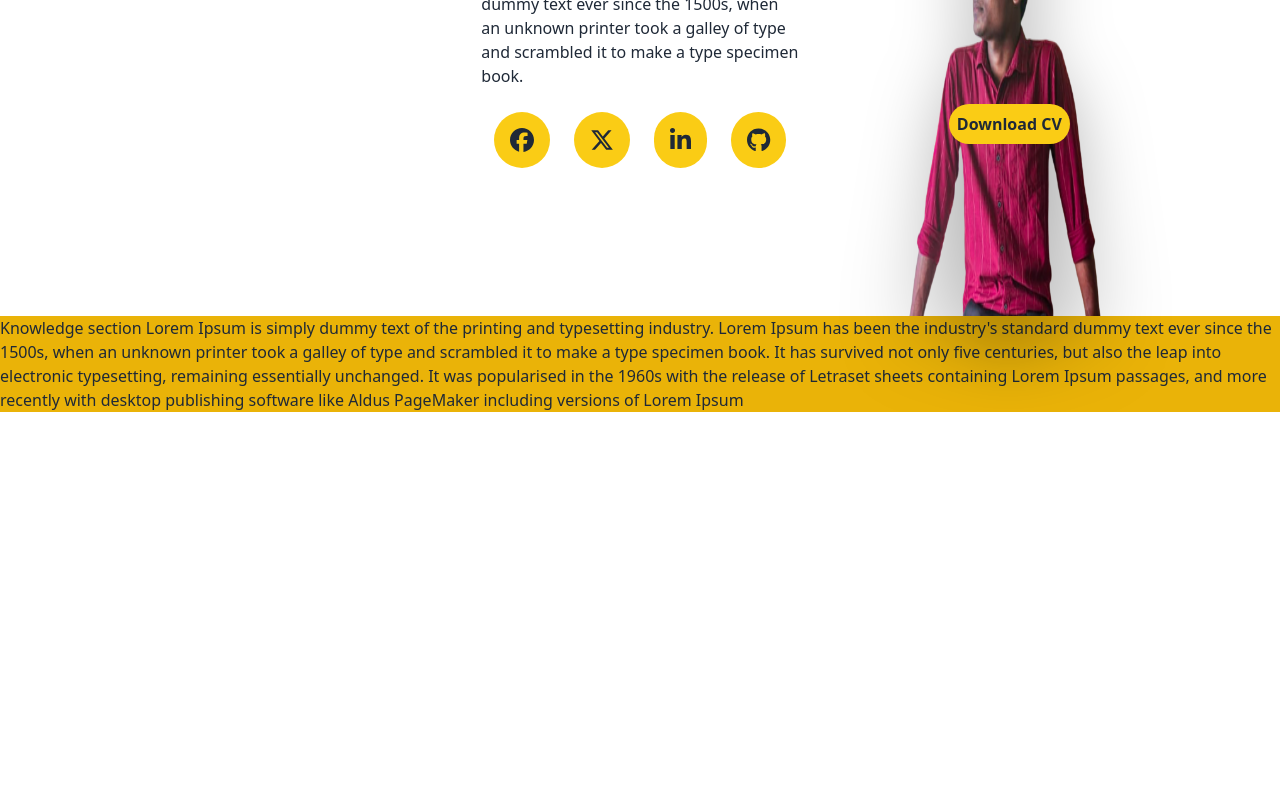
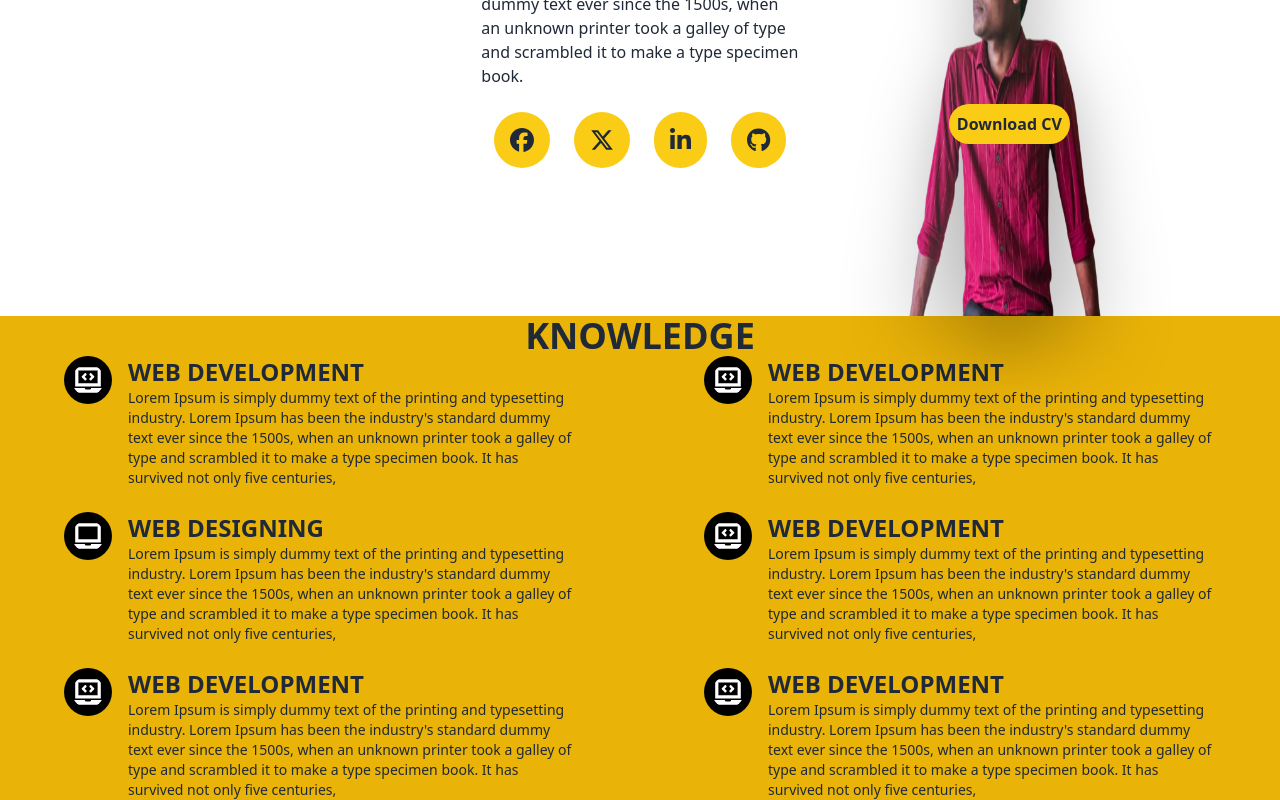
Before and after one commit to Abhi-raam/Portfolio, a React (Vite) app: page / in a window 1280 px wide. Shown: the part 1028-1828 px from the top of the page. Before the commit the page ends 1440 px from the top, so only its background shows below. Built offline with nearby package versions, Linux system fonts and the light colour scheme.

Commit message:
Knowledge section added

```diff
--- a/package.json
+++ b/package.json
@@ -15,7 +15,8 @@
     "@fortawesome/free-solid-svg-icons": "^6.4.2",
     "@fortawesome/react-fontawesome": "^0.2.0",
     "react": "^18.2.0",
-    "react-dom": "^18.2.0"
+    "react-dom": "^18.2.0",
+    "react-icons": "^4.11.0"
   },
   "devDependencies": {
     "@types/react": "^18.2.15",
--- a/src/Components/Knowledge.jsx
+++ b/src/Components/Knowledge.jsx
@@ -1,18 +1,90 @@
 import React from 'react'
+import { FaLaptopCode,FaLaptop } from "react-icons/fa";
 
 function Knowledge() {
-  return (
-    <div className='bg-yellow-500'>
-        Knowledge section
-        Lorem Ipsum is simply dummy text of the printing and typesetting industry.
-        Lorem Ipsum has been the industry's standard dummy text ever since the 1500s,
-        when an unknown printer took a galley of type and scrambled it to make a type specimen
-        book. It has survived not only five centuries, but also the leap into electronic typesetting,
-        remaining essentially unchanged. It was popularised in the 1960s with the release of
-        Letraset sheets containing Lorem Ipsum passages, and more recently with desktop publishing
-        software like Aldus PageMaker including versions of Lorem Ipsum
-    </div>
-  )
+    return (
+        <div className='bg-yellow-500 text-center'>
+            <h1 className='font-semibold text-2xl md:text-4xl'>KNOWLEDGE</h1>
+            <div className='grid md:flex md:space-y-0 space-y-6 justify-around '>
+                <div className='space-y-6'>
+                    <div className='flex space-x-4 '>
+                        <FaLaptopCode className='bg-black p-2 rounded-full cursor-pointer text-white  text-4xl md:text-5xl' />
+                        <div className='text-start'>
+                            <h1 className='font-semibold text-md md:text-2xl'>WEB DEVELOPMENT</h1>
+                            <h1 className='max-w-md text-sm'>
+                                Lorem Ipsum is simply dummy text of the printing and typesetting industry.
+                                Lorem Ipsum has been the industry's standard dummy text ever since the 1500s,
+                                when an unknown printer took a galley of type and scrambled it to make a type
+                                specimen book. It has survived not only five centuries,
+                            </h1>
+                        </div>
+                    </div>
+                    <div className='flex space-x-4 '>
+                        <FaLaptop className='bg-black p-2 rounded-full cursor-pointer text-white  text-4xl md:text-5xl' />
+                        <div className='text-start'>
+                            <h1 className='font-semibold text-md md:text-2xl'>WEB DESIGNING</h1>
+                            <h1 className='max-w-md text-sm'>
+                                Lorem Ipsum is simply dummy text of the printing and typesetting industry.
+                                Lorem Ipsum has been the industry's standard dummy text ever since the 1500s,
+                                when an unknown printer took a galley of type and scrambled it to make a type
+                                specimen book. It has survived not only five centuries,
+                            </h1>
+                        </div>
+                    </div>
+                    <div className='flex space-x-4 '>
+                        <FaLaptopCode className='bg-black p-2 rounded-full cursor-pointer text-white  text-4xl md:text-5xl' />
+                        <div className='text-start'>
+                            <h1 className='font-semibold text-md md:text-2xl'>WEB DEVELOPMENT</h1>
+                            <h1 className='max-w-md text-sm'>
+                                Lorem Ipsum is simply dummy text of the printing and typesetting industry.
+                                Lorem Ipsum has been the industry's standard dummy text ever since the 1500s,
+                                when an unknown printer took a galley of type and scrambled it to make a type
+                                specimen book. It has survived not only five centuries,
+                            </h1>
+                        </div>
+                    </div>
+                </div>
+                <div className='grid grid-cols-1 space-y-6'>
+                    <div className='flex space-x-4 '>
+                        <FaLaptopCode className='bg-black p-2 rounded-full cursor-pointer text-white  text-4xl md:text-5xl' />
+                        <div className='text-start'>
+                            <h1 className='font-semibold text-md md:text-2xl'>WEB DEVELOPMENT</h1>
+                            <h1 className='max-w-md text-sm'>
+                                Lorem Ipsum is simply dummy text of the printing and typesetting industry.
+                                Lorem Ipsum has been the industry's standard dummy text ever since the 1500s,
+                                when an unknown printer took a galley of type and scrambled it to make a type
+                                specimen book. It has survived not only five centuries,
+                            </h1>
+                        </div>
+                    </div>
+                    <div className='flex space-x-4 '>
+                        <FaLaptopCode className='bg-black p-2 rounded-full cursor-pointer text-white  text-4xl md:text-5xl' />
+                        <div className='text-start'>
+                            <h1 className='font-semibold text-md md:text-2xl'>WEB DEVELOPMENT</h1>
+                            <h1 className='max-w-md text-sm'>
+                                Lorem Ipsum is simply dummy text of the printing and typesetting industry.
+                                Lorem Ipsum has been the industry's standard dummy text ever since the 1500s,
+                                when an unknown printer took a galley of type and scrambled it to make a type
+                                specimen book. It has survived not only five centuries,
+                            </h1>
+                        </div>
+                    </div>
+                    <div className='flex space-x-4 '>
+                        <FaLaptopCode className='bg-black p-2 rounded-full cursor-pointer text-white  text-4xl md:text-5xl' />
+                        <div className='text-start'>
+                            <h1 className='font-semibold text-md md:text-2xl'>WEB DEVELOPMENT</h1>
+                            <h1 className='max-w-md text-sm'>
+                                Lorem Ipsum is simply dummy text of the printing and typesetting industry.
+                                Lorem Ipsum has been the industry's standard dummy text ever since the 1500s,
+                                when an unknown printer took a galley of type and scrambled it to make a type
+                                specimen book. It has survived not only five centuries,
+                            </h1>
+                        </div>
+                    </div>
+                </div>
+            </div>
+        </div>
+    )
 }
 
 export default Knowledge
```
Also changed, not shown: 1 other file (tests, documents, lock files or other folders).
